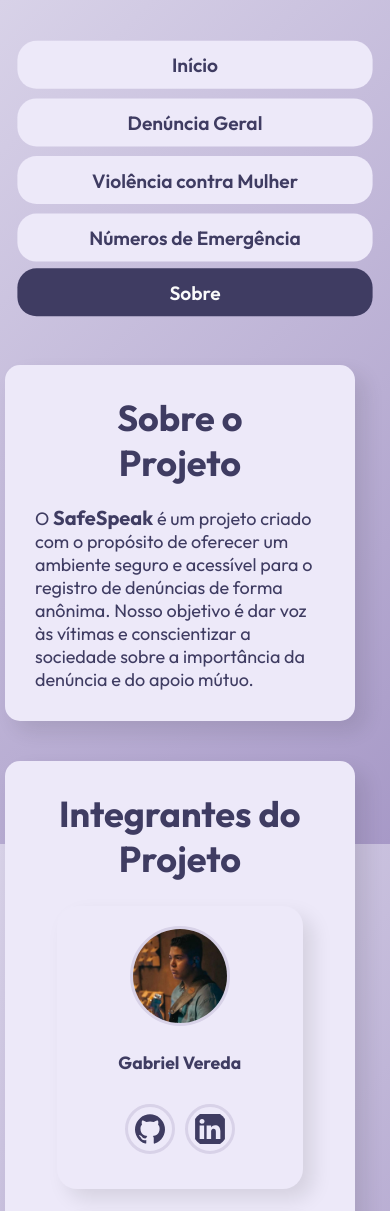
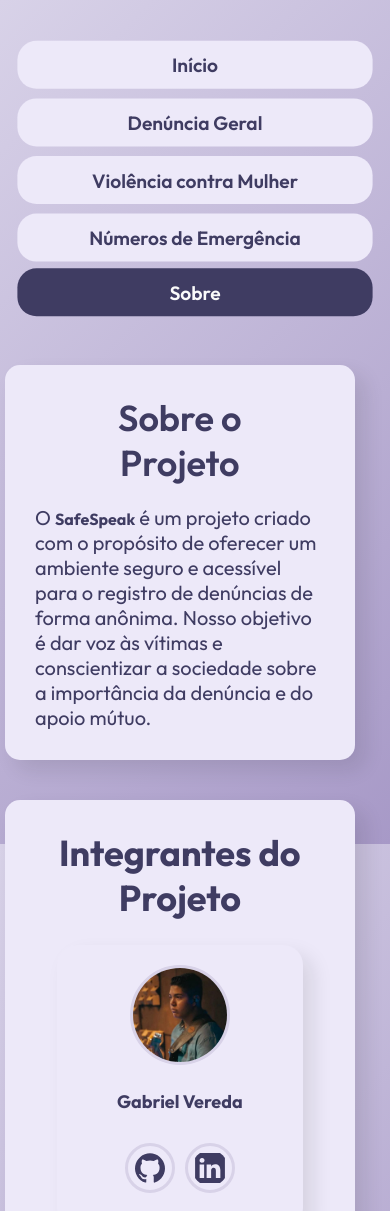
Before and after one commit to porque-o-java-exige/DenunciaAnonima-Front, a plain HTML site: page src/pages/sobre.html in a window 390 px wide. Shown: the top 1211 px of the page. Drawn offline with Linux system fonts and the light colour scheme; a web font is replaced by a local one.

Commit message:
Refactor: Changed all styles files to follow :root and cleaned up some code

```diff
--- a/src/style/global.css
+++ b/src/style/global.css
@@ -12,22 +12,52 @@
 
 /* --- tipografia --- */
 
+/* isso faz com que 1 rem seja igual a 10px */
+html {
+  font-size: 62.5%;
+}
+
+/* Achei essa forma mais prática para fazer a responsividade das letras sem precisar
+  definir o tamanho da fonte em toda classe*/
 :root {
-  --font-h1-w-767: 36px;
-  --font-h1-w-480: 36px;
-  --font-h1-desktop: 26px;
+  --font-h1: 2.6rem;
+  --font-h2: 2.6rem;
+  --font-p: 1.6rem;
+  --font-a: 1.6rem;
+}
 
-  --font-h2-w-767: 36px;
-  --font-h2-w-480: 36px;
-  --font-h2-desktop: 26px;
+@media (max-width: 767px) {
+  :root {
+    --font-h1: 3.6rem;
+    --font-h2: 3.6rem;
+    --font-p: 1.8rem;
+    --font-a: 1.8rem;
+  }
+}
 
-  --font-p-w-767: 18px;
-  --font-p-w-480: 16px;
-  --font-p-desktop: 16px;
+@media (max-width: 480px) {
+  :root {
+    --font-h1: 3.6rem;
+    --font-h2: 3.6rem;
+    --font-p: 1.6rem;
+    --font-a: 2rem;
+  }
+}
 
-  --font-a-w-767: 18px;
-  --font-a-w-480: 20px;
-  --font-a-desktop: 16px;
+h1 {
+  font-size: var(--font-h1)
+}
+
+h2 {
+  font-size: var(--font-h2);
+}
+
+a {
+  font-size: var(--font-a);
+}
+
+p {
+  font-size: var(--font-p);
 }
 
 /* Reset */
@@ -65,13 +95,15 @@ section.hero {
 .content-box h1,
 .content-box h2 {
   margin-bottom: 20px;
-  font-size: var(--font-h1-desktop);
   color: var(--clr-primary-lavanda-150);
 }
 
 .content-box p {
-  font-size: var(--font-p-desktop);
   color: var(--clr-primary-lavanda-150);
+}
+
+.content-box strong {
+  font-size: var(--font-p);
 }
 
 /* esse parte de ul li e p:last-of-type estava inline */
@@ -129,7 +161,6 @@ nav {
 nav a {
   padding: 10px 25px;
   border-radius: 20px;
-  font-size: var(--font-a-desktop);
   font-weight: 600;
   text-decoration: none;
   color: var(--clr-primary-lavanda-150);
@@ -162,7 +193,6 @@ footer a,
   position: relative;
   font-weight: 600;
   margin-bottom: 15px;
-  font-size: 1rem;
   text-decoration: none;
   transition: color 0.3s ease;
   color: var(--clr-primary-lavanda-150);
@@ -180,8 +210,6 @@ footer a::after,
   background-color: var(--clr-primary-lavanda-150);
 }
 
-/* tinha um hover inútil aqui */
-
 footer a:hover::after,
 #link:hover::after {
   width: 100%;
@@ -189,13 +217,12 @@ footer a:hover::after,
 
 footer p {
   text-align: center;
-  font-size: var(--font-p-desktop);
   color: var(--clr-primary-lavanda-150);
 }
 
 
 /* Responsividade */
-@media (max-width: 720px) {
+@media (max-width: 767px) {
   .hero-mobile {
     display: none;
   }
@@ -236,7 +263,6 @@ footer p {
     width: 370px;
     height: 50px;
     padding: 8px;
-    font-size: var(--font-a-w-480);
   }
 
   .content-box {
@@ -247,12 +273,7 @@ footer p {
   }
 
   .content-box h1 {
-    font-size: var(--font-h1-w-480);
     font-weight: 600;
-  }
-
-  .content-box h2 {
-    font-size: var(--font-h1-w-480);
   }
 
   ul {
@@ -261,11 +282,7 @@ footer p {
 
   ul > li,
   strong {
-    font-size: 20px;
-  }
-
-  ul>li>p {
-    font-size: var(--font-p-w-480);
+    font-size: 2rem;
   }
 
   footer {
@@ -274,20 +291,16 @@ footer p {
     border-radius: 15px 15px 0 0;
   }
 
-  footer a {
-    font-size: var(--font-a-w-480);
-  }
-
   textarea {
     width: 100%;
-    font-size: 1rem;
+    font-size: 1.6rem;
   }
 
   button,
   input[type="submit"] {
     width: 100%;
     padding: 8px;
-    font-size: 0.6rem;
+    font-size: 1rem;
     align-items: center;
   }
 
@@ -307,11 +320,11 @@ footer p {
   }
 
   .emergency-card h3 {
-    font-size: 14px;
+    font-size: 1.4rem;
     margin-bottom: 3px;
   }
 
   .emergency-card p {
-    font-size: 10px;
+    font-size: 1rem;
   }
 }
--- a/src/style/sobre.css
+++ b/src/style/sobre.css
@@ -15,32 +15,32 @@
 
 /* ====== Card dos integrantes ====== */
 .card-integrante {
-  background-color: #ede9f9;
-  border-radius: 20px;
-  box-shadow: 10px 10px 20px rgba(0, 0, 0, 0.1);
+  text-align: center;
   width: 220px;
   padding: 20px;
-  text-align: center;
+  border-radius: 20px;
+  box-shadow: 10px 10px 20px rgba(18, 18, 18, 0.1);
+  background-color: var(--clr-primary-lavanda-50);
   transition: transform 0.3s ease, box-shadow 0.3s ease;
 }
 
 .card-integrante:hover {
   transform: translateY(-6px);
-  box-shadow: 10px 10px 25px rgba(0, 0, 0, 0.15);
+  box-shadow: 10px 10px 25px rgba(18, 18, 18, 0.15);
 }
 
 .card-integrante img {
+  object-fit: cover;
   width: 150px;
   height: 150px;
+  margin-bottom: 10px;
   border-radius: 50%;
-  object-fit: cover;
-  margin-bottom: 10px;
   border: 3px solid #d8d2e8;
 }
 
 .card-integrante h3 {
-  font-size: 1.1rem;
-  color: #3f3c62;
+  font-size: 1.8rem;
+  color: var(--clr-primary-lavanda-150);
   margin: 10px 0;
   margin-bottom: 30px;
 }
--- a/src/style/style.css
+++ b/src/style/style.css
@@ -6,11 +6,13 @@
 }
 
 @media (max-width: 767px) {
+  /* Isso conflita com o global que está dizendo display none, convém abrir uma issue sobre isso... */
   .hero-mobile {
     display: block;
     width: 350px;
     height: auto;
   }
+
   .content-box{
     /* width: 370px; */
     margin-top: 20px;
@@ -18,22 +20,16 @@
 
   .content-box h1,
   .content-box h2 {
-    font-size: 36px;
-    font-weight: bold;
     text-align: center;
-    line-height: normal;
     margin-left: 20px;
     margin-right: 20px;
   }
-  .content-box p {
-    font-size: 18px;
-    line-height: normal;
-    font-weight: normal;
+
+  /* esse estilo não estava sendo aplicado */
+  .content-box > :last-child {
+    font-size: 20px;
   }
-  .content-box:last-child{
-    font-size: 20px;
-    font-weight: 500;
-  }
+
   .hero-mobile {
     margin-top: 20px;
   }
```
Also changed, not shown: src/style/forms.css (+24 -28 lines), src/style/numeros.css (+6 -13 lines).
